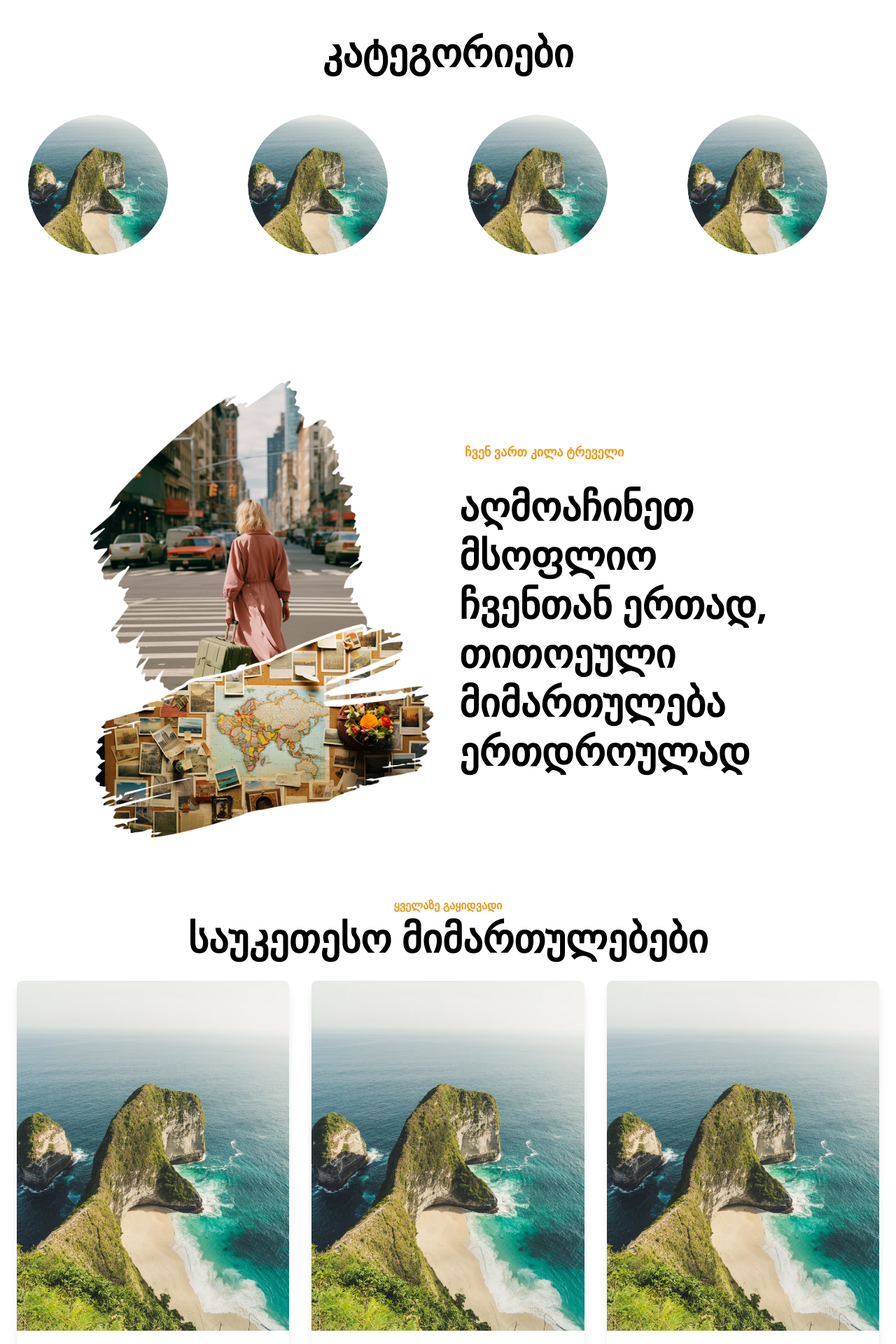
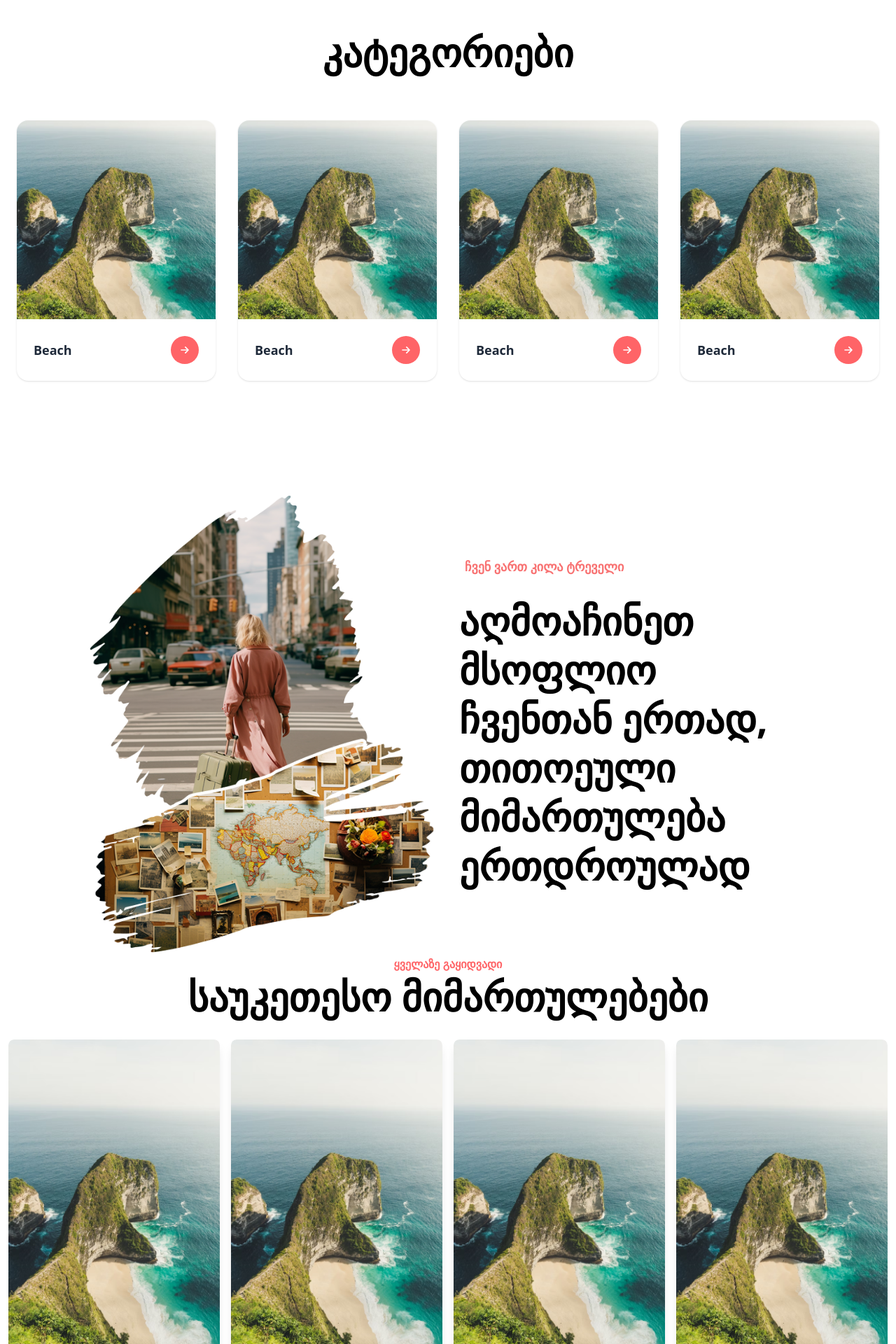
Before and after one commit to vmargalitadze/nextkilla, a Next.js app: page /1 in a window 1280 px wide. Shown: the part 880-2800 px from the top of the page at 70% size. Built offline with nearby package versions, Linux system fonts and the light colour scheme.

Commit message:
global changes

```diff
--- a/messages/en.json
+++ b/messages/en.json
@@ -28,7 +28,7 @@
     "step3_title": "Reach Airport on Selected Date",
     "step3_desc": "Lastly, you have to arrive at the airport on time and enjoy the vacation.",
     "trip_greece": "Trip To Greece",
-    "trip_dates": "14-29 June | by Robbin Joseph",
+    "trip_dates": "14-29 June ",
     "ongoing": "Ongoing",
     "trip_rome": "Trip to Rome",
     "completed": "completed",
--- a/messages/ge.json
+++ b/messages/ge.json
@@ -28,7 +28,7 @@
     "step3_title": "ჩასვლა აეროპორტში არჩეულ თარიღზე",
     "step3_desc": "ბოლოს, დროულად უნდა მიხვიდეთ აეროპორტში და ისიამოვნოთ დასვენებით.",
     "trip_greece": "ტური საბერძნეთში",
-    "trip_dates": "14-29 ივნისი | რობინ ჯოზეფისგან",
+    "trip_dates": "14-29 ივნისი ",
     "ongoing": "მიმდინარე",
     "trip_rome": "ტური რომში",
     "completed": "დასრულებულია",
--- a/src/app/globals.css
+++ b/src/app/globals.css
@@ -67,8 +67,8 @@
 
 .swiper-pagination-bullet {
   background: #ddd !important;
-  width: 10px !important;
-  height: 10px !important;
+  width: 20px !important;
+  height: 20px !important;
   border-radius: 50% !important;
   margin: 0 4px !important;
   opacity: 0.6 !important;
@@ -76,7 +76,7 @@
 }
 
 .swiper-pagination-bullet-active {
-  background: linear-gradient(180deg, #f09819 0%, #ff512f 100%) !important;
+  background: #f87171 !important;
   opacity: 1 !important;
   transform: scale(1.2) !important;
 }
@@ -119,7 +119,7 @@
 }
 .text-primary {
   --tw-text-opacity: 1;
-  color: #f09819;
+  color: #f87171;
 
 }
 
@@ -142,3 +142,80 @@
   opacity: 1 !important;
   transform: scale(1.2);
 }
+.explore-btn {
+  position: relative;
+  z-index: 1;
+  margin-top: 1.75rem;
+  display: flex
+;
+  height: 2.5rem;
+  width: 100%;
+  align-items: center;
+  justify-content: center;
+  border-width: 1px;
+  --tw-border-opacity: 1;
+  border-color: #f87171 !important;
+  padding-left: 0.75rem;
+  padding-right: 0.75rem;
+  padding-top: 0.5rem;
+  padding-bottom: 0.5rem;
+  font-size: 16px;
+  font-weight: 500;
+  --tw-text-opacity: 1;
+  color: #f87171 !important;
+  transition-duration: 300ms;
+}
+@media (min-width: 992px) {
+  .explore-btn {
+      height: 3rem;
+      font-size: 18px;
+  }
+}
+
+
+.explore-btn::after {
+  visibility: hidden;
+  position: absolute;
+  top: 0px;
+  left: 0px;
+  z-index: -1;
+  height: 100%;
+  width: 100%;
+  --tw-translate-x: -4%;
+  --tw-translate-y: 12%;
+  transform: translate(var(--tw-translate-x), var(--tw-translate-y)) rotate(var(--tw-rotate)) skewX(var(--tw-skew-x)) skewY(var(--tw-skew-y)) scaleX(var(--tw-scale-x)) scaleY(var(--tw-scale-y));
+  --tw-bg-opacity: 1;
+  background-color: #f87171 !important;
+  opacity: 0;
+  transition-duration: 300ms;
+  --tw-content: '';
+  content: var(--tw-content);
+}
+@media (min-width: 992px) {
+  .explore-btn {
+      height: 3rem;
+      font-size: 18px;
+  }
+}
+.explore-btn:hover span {
+  color: white !important;
+}
+
+.explore-btn svg {
+  transition: transform 0.3s ease, color 0.3s ease !important;
+}
+
+.explore-btn:hover svg {
+  color: white !important;
+  transform: translateX(4px) !important;
+}
+
+.explore-btn:hover::after {
+  visibility: visible !important;
+  --tw-translate-x: 0px !important;
+  --tw-translate-y: 0px !important;
+  transform: translate(var(--tw-translate-x), var(--tw-translate-y)) rotate(var(--tw-rotate)) skewX(var(--tw-skew-x)) skewY(var(--tw-skew-y)) scaleX(var(--tw-scale-x)) scaleY(var(--tw-scale-y)) !important;
+  content: var(--tw-content) !important;
+  color: white !important;
+  opacity: 1 !important;
+}
--- a/src/component/Category.tsx
+++ b/src/component/Category.tsx
@@ -47,25 +47,41 @@ const Category = () => {
                         </div>
                     </div>
 
-                    <div className="grid mt-10  grid-cols-1 sm:grid-cols-2 md:grid-cols-3 lg:grid-cols-4 gap-6">
+                    <div className="grid mt-16 grid-cols-1 sm:grid-cols-2 md:grid-cols-3 lg:grid-cols-4 gap-8">
                         {categories.map((category) => (
-                            <div key={category.id} className="group text-center p-4  transition duration-300">
-                                <div className="relative group overflow-hidden rounded-full">
-                                    <div className="relative group overflow-hidden rounded-full aspect-square w-[200px]">
+                            <div key={category.id} className="group cursor-pointer">
+                                <div className="relative overflow-hidden rounded-2xl bg-white shadow-sm hover:shadow-xl transition-all duration-500 transform hover:-translate-y-2">
+                                    {/* Image Container */}
+                                    <div className="relative aspect-square overflow-hidden">
                                         <Image
                                             src={category.image}
                                             alt={category.name}
                                             fill
-                                            className="object-cover w-[200px] h-[200px] rounded-full transition-transform duration-300"
+                                            className="object-cover transition-transform duration-700 group-hover:scale-110"
                                         />
+                                        {/* Gradient Overlay */}
+                                        <div className="absolute inset-0 bg-gradient-to-t from-black/70 via-black/20 to-transparent opacity-0 group-hover:opacity-100 transition-opacity duration-500"></div>
+
+                                        {/* Category Name Overlay */}
+                                        <div className="absolute inset-0 flex items-end p-6">
+
+                                        </div>
                                     </div>
-                                    <div>
-                                        <h2 className="text-[20px] font-bold bg-bodyColor py-[5px] px-[26px] rounded-r-[30px] text-primary absolute bottom-15 opacity-0 group-hover:opacity-100 transition-all duration-300 ease-in">
-                                            {category.name}
-                                        </h2>
+
+
+                                    <div className="p-6">
+                                        <div className="flex items-center justify-between">
+                                            <h4 className="text-gray-800 font-semibold text-lg group-hover:text-primary transition-colors duration-300">
+                                                {category.name}
+                                            </h4>
+                                            <div className="w-10 h-10 bg-red-400 rounded-full flex items-center justify-center group-hover:scale-110 transition-transform duration-300">
+                                                <svg xmlns="http://www.w3.org/2000/svg" className="w-5 h-5 text-white" fill="none" viewBox="0 0 24 24" stroke="currentColor">
+                                                    <path strokeLinecap="round" strokeLinejoin="round" strokeWidth={2} d="M13 7l5 5m0 0l-5 5m5-5H6" />
+                                                </svg>
+                                            </div>
+                                        </div>
                                     </div>
                                 </div>
-
                             </div>
                         ))}
                     </div>
--- a/src/component/Company.tsx
+++ b/src/component/Company.tsx
@@ -17,7 +17,7 @@ const partners = [
 
 export default function Company() {
     return (
-        <div className="relative pt-9 lg:pt-8 pb-6 lg:pb-8">
+        <div className="relative pt-20 lg:pt-8 pb-6 lg:pb-8">
             <div className="container mx-auto max-w-7xl">
                 {/* Desktop Grid */}
                 <div className="hidden lg:grid grid-cols-5 gap-6 justify-center items-center">
--- a/src/component/Top.tsx
+++ b/src/component/Top.tsx
@@ -2,7 +2,11 @@
 import React from 'react'
 import Image from 'next/image'
 import { useTranslations } from "next-intl";
-
+import { Swiper, SwiperSlide } from "swiper/react";
+import { Pagination } from "swiper/modules";
+import "swiper/css";
+import "swiper/css/pagination";
+import { Link } from '@/i18n/navigation';
 const destinations = [
     {
         name: "Rome, Italy",
@@ -22,54 +26,117 @@ const destinations = [
         days: "28 Days Trip",
         img: "/category/photo-1532254497630-c74966e79621.jpg", // Replace with your actual image
     },
+    {
+        name: "Full Europe",
+        price: "$15k",
+        days: "28 Days Trip",
+        img: "/category/photo-1532254497630-c74966e79621.jpg", // Replace with your actual image
+    },
+    {
+        name: "Full Europe",
+        price: "$15k",
+        days: "28 Days Trip",
+        img: "/category/photo-1532254497630-c74966e79621.jpg", // Replace with your actual image
+    },
+    {
+        name: "Full Europe",
+        price: "$15k",
+        days: "28 Days Trip",
+        img: "/category/photo-1532254497630-c74966e79621.jpg", // Replace with your actual image
+    },
+
 ]
 
 const Top = () => {
     const t = useTranslations("top");
     return (
-        <div className="container mx-auto pt-20 pb-20  relative">
-            <div className="max-w-7xl mx-auto">
+        <>
+
+            <div className="max-w-[1570px] mx-auto px-3">
+                <div className="">
 
 
                     <div className="mb-7 text-center">
-                    <h5 className="text-primary font-semibold">{t("subtitle")}</h5>
+                        <h5 className="text-red-400 font-semibold">{t("subtitle")}</h5>
                         <h3 className="text-[30px] sm:text-[35px] md:text-[48px] xl:text-[56px] font-black leading-[40px] sm:leading-[45px] md:leading-[58px] xl:leading-[68px]">
                             {t("title")}
                         </h3>
                     </div>
-                <div className="grid grid-cols-1 md:grid-cols-3 gap-8 z-10 relative">
+                    {/* Swiper wrapper */}
+                    <Swiper
+                        slidesPerView={4}
+                        spaceBetween={16}
+                        pagination={{
+                            el: ".custom-bullets",
+                            clickable: true,
+                            renderBullet: (index, className) =>
+                                `<span class="${className} custom-dot"></span>`,
+                        }}
+                        breakpoints={{
+                            0: {
+                              slidesPerView: 1,
+                            },
+                            640: {
+                              slidesPerView: 1,
+                            },
+                            768: {
+                              slidesPerView: 2,
+                            },
+                            1024: {
+                              slidesPerView: 4,
+                            },
+                          }}
+                        modules={[Pagination]}
+                        className="partner-swiper"
+                    >
                         {destinations.map((dest, idx) => (
-                        <div key={idx} className="bg-white rounded-lg shadow-lg overflow-hidden flex flex-col">
+                            <SwiperSlide key={idx}>
+                                <div className="bg-white mb-4 rounded-lg shadow-lg overflow-hidden flex flex-col">
                                     <div className="relative w-full h-[500px]">
                                         <Image
                                             src={dest.img}
                                             alt={dest.name}
-                                    layout="fill"
-                                    objectFit="cover"
-                                    className="rounded-t-lg"
+                                            fill
+                                            className="object-cover rounded-t-lg"
                                         />
                                     </div>
-                            <div className="p-6 flex flex-col flex-1">
+                                    <div className="p-6 flex rounded-lg flex-col flex-1">
                                         <div className="flex flex-col lg:flex-row justify-between mb-3">
-                                    <h4 className="text-primary font-semibold text-lg">
-                                        <a href="#!" className="hover:underline">
+                                            <h4 className="text-red-400 font-semibold text-[18px]">
+                                                <Link href="#!" className="hover:underline">
                                                     {dest.name}
-                                        </a>
+                                                </Link>
                                             </h4>
-                                    <span className="text-xl font-medium">{dest.price}</span>
+                                            <span className="text-[18px] font-medium">{dest.price}</span>
                                         </div>
                                         <div className="flex gap-3 items-center mt-auto">
                                             <span className="inline-flex items-center justify-center p-2 bg-gray-100 rounded-full">
                                                 <Image src="/send.svg" width={18} height={18} alt="" />
                                             </span>
-                                    <span className="text-gray-700 font-medium">{dest.days}</span>
+                                            <span className="text-gray-700 text-[18px] font-medium">{dest.days}</span>
+                                        </div>
+                                        <Link href="package-details.html" className="explore-btn gap-3 group">
+                                            <span>Explore Now</span>
+                                            <div className="max-w-[24px]">
+                                                <svg xmlns="http://www.w3.org/2000/svg" className='text-[#f09819]' width="27" height="14" viewBox="0 0 27 14" fill="none">
+                                                    <path d="M0.217443 6.25H18.4827C18.6276 6.25 18.7001 6.30263 18.7001 6.40789V7.59211C18.7001 7.69737 18.6276 7.75 18.4827 7.75H0.217443C0.0724811 7.75 0 7.69737 0 7.59211V6.40789C0 6.30263 0.0724811 6.25 0.217443 6.25Z" fill="currentColor" />
+                                                    <path d="M20.7001 12.28L25.0467 7.9333C25.5601 7.41997 25.5601 6.57997 25.0467 6.06664L20.7001 1.71997" stroke="currentColor" strokeWidth="1.5" strokeMiterlimit="10" strokeLinecap="round" strokeLinejoin="round" />
+                                                </svg>
+
+                                            </div>
+                                        </Link>
                                     </div>
                                 </div>
-                        </div>
+                            </SwiperSlide>
                         ))}
+                    </Swiper>
+
+                    {/* Pagination bullets */}
+                    <div className="custom-bullets mb-10 flex justify-center gap-2 mt-10 mb-10" />
+
                 </div>
             </div>
-        </div>
+        </>
     )
 }
 
```
Also changed, not shown: src/component/Booking.tsx (+4 -4 lines). Lines whose indentation alone changed are shown as unchanged.
